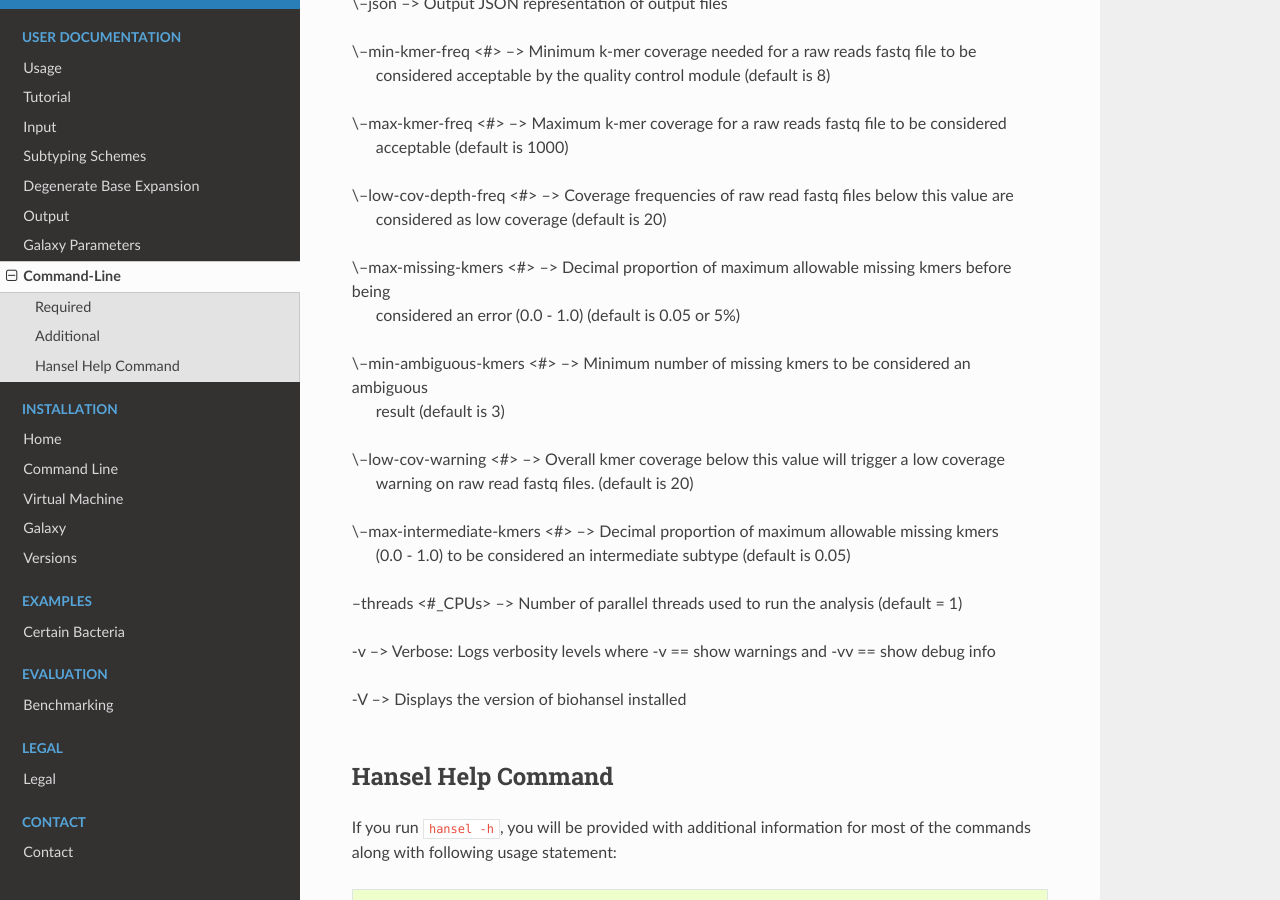
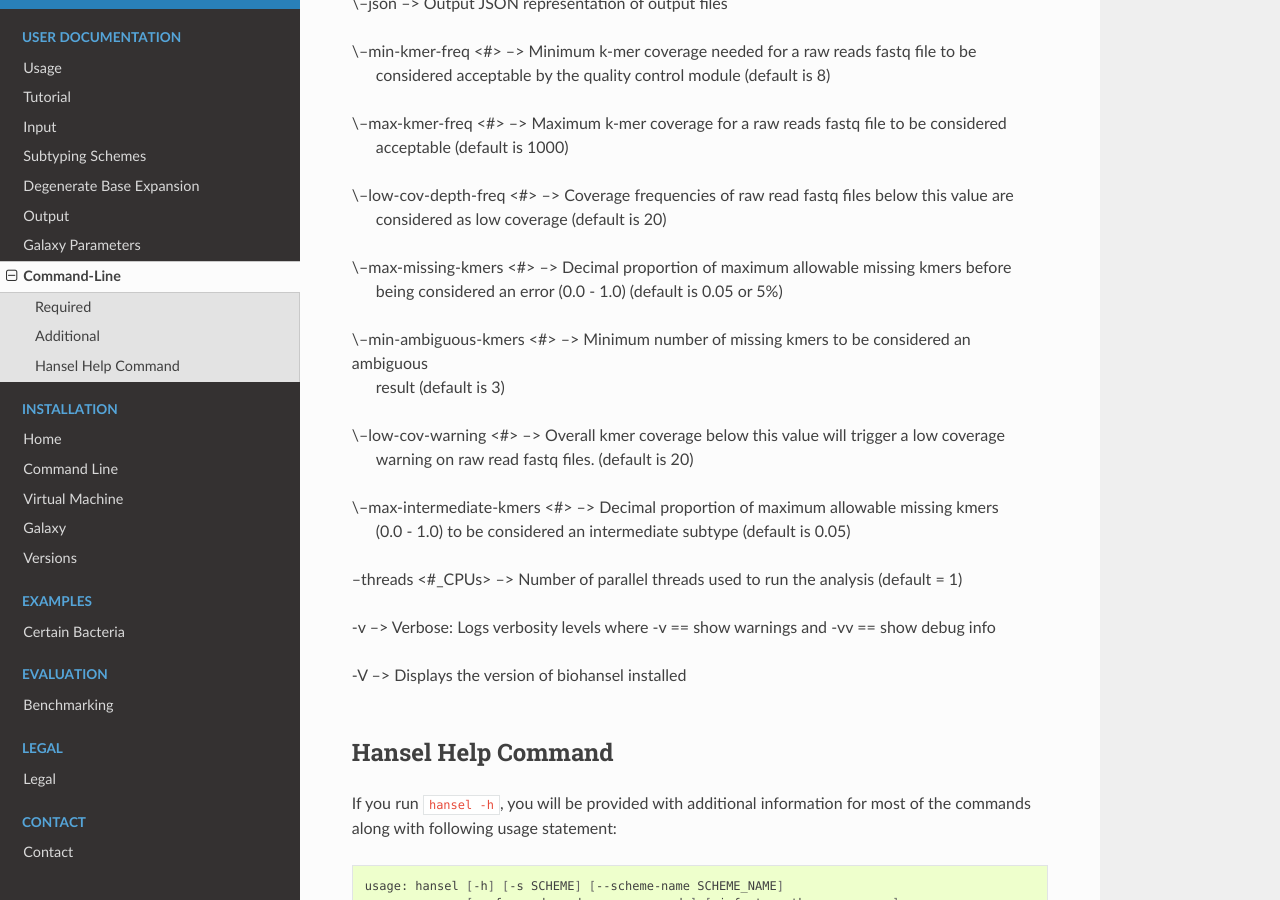
Before and after one commit to phac-nml/biohansel, a Sphinx documentation site: the page built from docs/source/user-docs/command-line.rst, in a window 1280 px wide and 900 px high, scrolled down 988 px. Built offline with Sphinx 7.4.7 and the Read the Docs theme 2.0.0, drawn with Linux system fonts in a browser that asks for light colours.

```diff
--- a/docs/source/user-docs/command-line.rst
+++ b/docs/source/user-docs/command-line.rst
@@ -47,8 +47,8 @@ Additional
 | \\--low-cov-depth-freq <#>  -->  Coverage frequencies of raw read fastq files below this value are
 |       considered as low coverage (default is 20)
 |
-| \\--max-missing-kmers <#>  -->  Decimal proportion of maximum allowable missing kmers before being
-|       considered an error (0.0 - 1.0) (default is 0.05 or 5%)
+| \\--max-missing-kmers <#>  -->  Decimal proportion of maximum allowable missing kmers before
+|       being considered an error (0.0 - 1.0) (default is 0.05 or 5%)
 |
 | \\--min-ambiguous-kmers <#>  -->  Minimum number of missing kmers to be considered an ambiguous
 |       result (default is 3)
```
